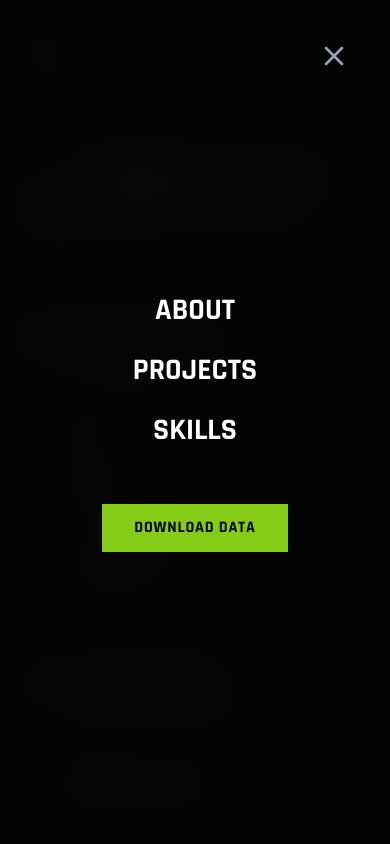
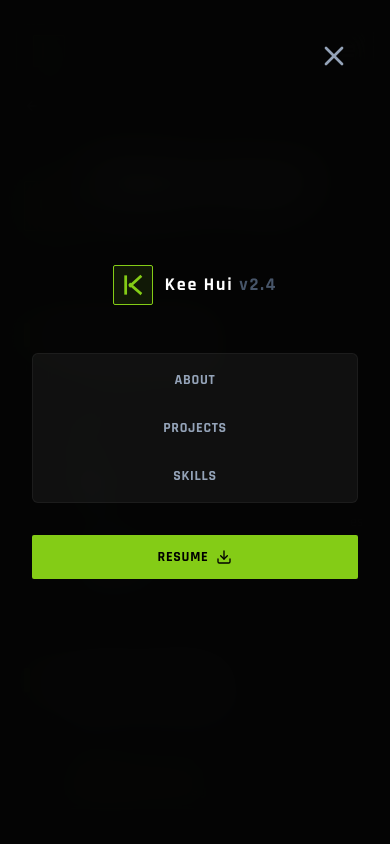
Before and after one commit to Kiwinoob/Kiwi, a Next.js app: page /privacy in a window 390 px wide. Both pictures are taken after a click on the button 347 px from the left and 51 px from the top of the page. Shown: the top 844 px of the page. Built offline with nearby package versions, Linux system fonts and the light colour scheme.

Commit message:
feat(nav): improve mobile menu styling and layout
- Add padding to mobile menu overlay
- Restructure mobile menu with brand logo and version
- Update navigation links styling and spacing
- Improve resume button appearance with download icon

```diff
--- a/components/nav.tsx
+++ b/components/nav.tsx
@@ -87,7 +87,7 @@ const Nav: React.FC = () => {
 
       {/* Mobile Menu Overlay */}
       {mobileMenuOpen && (
-        <div className="fixed inset-0 z-[60] bg-hud-black/95 backdrop-blur-xl flex flex-col items-center justify-center">
+        <div className="fixed inset-0 z-[60] bg-hud-black/95 backdrop-blur-xl flex flex-col items-center justify-center p-8">
           <button
             onClick={() => setMobileMenuOpen(false)}
             className="absolute top-8 right-8 text-slate-400 hover:text-white p-2"
@@ -95,23 +95,68 @@ const Nav: React.FC = () => {
             <X size={32} />
           </button>
 
-          <div className="flex flex-col gap-6 text-center">
+          <div className="flex flex-col items-center gap-8 w-full max-w-sm">
+            {/* Brand in Mobile Menu */}
+            <div className="flex items-center gap-3 mb-4">
+              <div className="w-10 h-10 bg-kiwi-500/10 border border-kiwi-500 text-kiwi-500 flex items-center justify-center rounded-sm">
+                <svg
+                  width="22"
+                  height="22"
+                  viewBox="0 0 24 24"
+                  fill="none"
+                  xmlns="http://www.w3.org/2000/svg"
+                >
+                  <path
+                    d="M4 21V3"
+                    stroke="currentColor"
+                    strokeWidth="3"
+                    strokeLinecap="square"
+                  />
+                  <path
+                    d="M20 21L9 11.5"
+                    stroke="currentColor"
+                    strokeWidth="3"
+                    strokeLinecap="square"
+                  />
+                  <path
+                    d="M20 3L9 13"
+                    stroke="currentColor"
+                    strokeWidth="3"
+                    strokeLinecap="square"
+                  />
+                </svg>
+              </div>
+              <span className="font-bold text-white tracking-widest text-lg">
+                Kee Hui <span className="text-slate-600">v2.4</span>
+              </span>
+            </div>
+
+            {/* Navigation Links */}
+            <div className="flex flex-col gap-1 bg-white/5 rounded-md p-1 border border-white/5 w-full">
               {["About", "Projects", "Skills"].map((item) => (
                 <a
                   key={item}
                   href={`#${item.toLowerCase()}`}
                   onClick={() => setMobileMenuOpen(false)}
-                className="text-3xl font-bold uppercase text-white hover:text-kiwi-500 transition-colors flex items-center justify-center gap-2 group"
+                  className="px-6 py-3 text-sm font-bold uppercase tracking-wider text-slate-400 hover:text-white hover:bg-white/10 rounded-sm transition-all text-center"
                 >
-                <ChevronRight className="opacity-0 group-hover:opacity-100 -ml-8 transition-opacity text-kiwi-500" />
                   {item}
                 </a>
               ))}
+            </div>
+
+            {/* Resume Button */}
             <a
-              href="/resume.pdf"
-              className="mt-8 px-8 py-3 bg-kiwi-500 text-black font-bold uppercase tracking-wider clip-corner"
+              href="/Lam Kee Hui's CV.docx"
+              target="_blank"
+              onClick={() => setMobileMenuOpen(false)}
+              className="flex items-center justify-center gap-2 px-6 py-3 bg-kiwi-500 text-black text-sm font-bold uppercase tracking-wider hover:bg-kiwi-400 transition-colors rounded-sm w-full group"
             >
-              Download Data
+              <span>Resume</span>
+              <Download
+                size={16}
+                className="group-hover:translate-y-0.5 transition-transform"
+              />
             </a>
           </div>
         </div>
```
Lines whose indentation alone changed are shown as unchanged.
